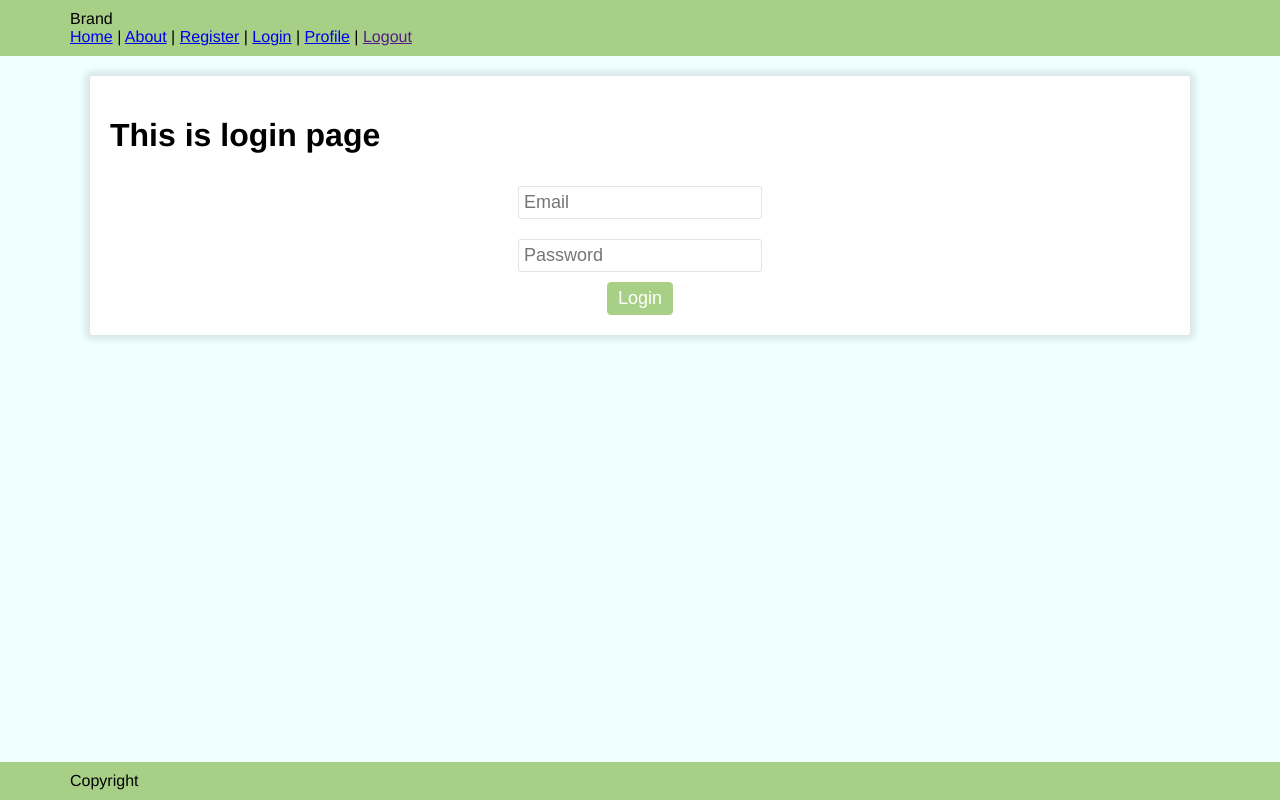
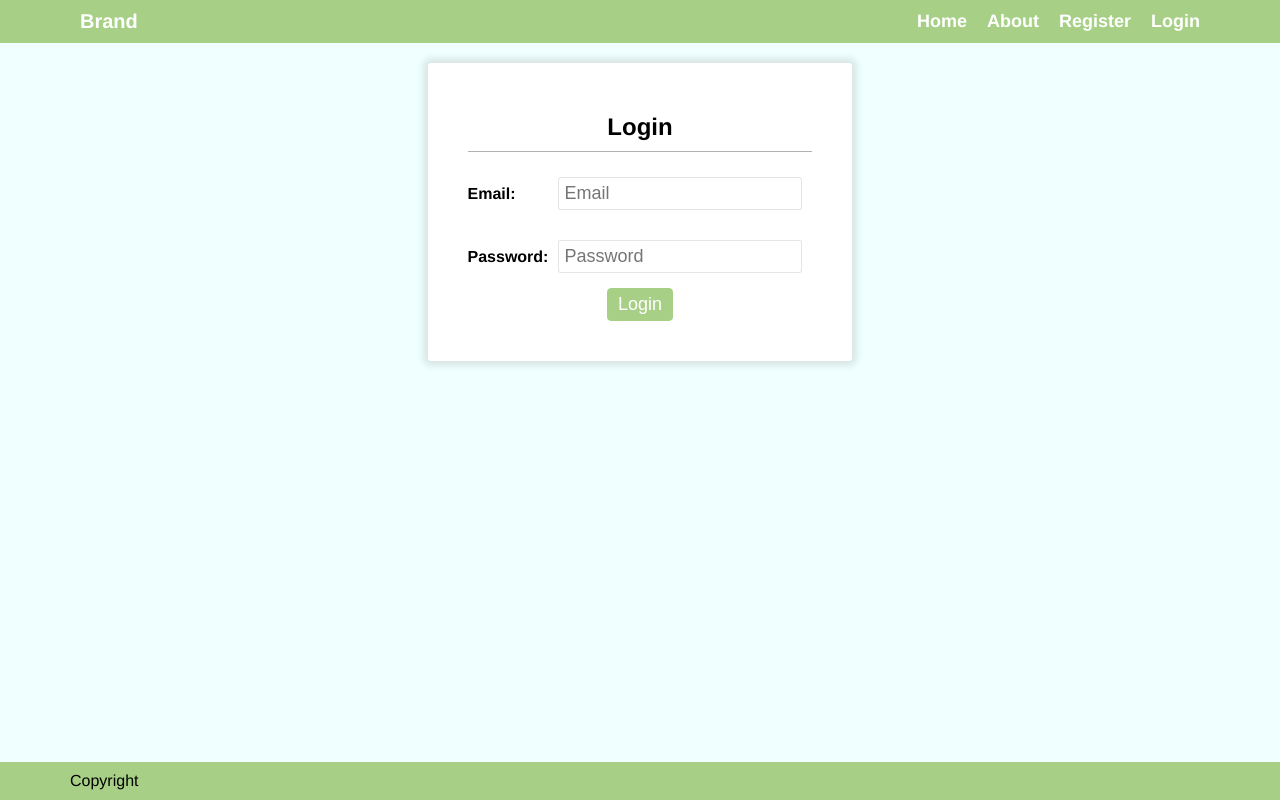
Before and after one commit to Practice-Delphi/Vuejstask, a Vue app: page /#/login in a window 1280 px wide. Built offline with nearby package versions, Linux system fonts and the light colour scheme.

Commit message:
Change form style

```diff
--- a/src/App.vue
+++ b/src/App.vue
@@ -15,11 +15,11 @@
 </template>
 
 <script>
-    import Header from '@/components/Header.vue';
-    import Footer from '@/components/Footer.vue';
+import Header from "@/components/Header.vue";
+import Footer from "@/components/Footer.vue";
 
 export default {
-        name: 'app',
+  name: "app",
   components: {
     Header,
     Footer
@@ -49,7 +49,7 @@ main {
 }
 
 .main {
-  background-color:azure;
+  background-color: azure;
 }
 
 .page {
@@ -62,7 +62,9 @@ main {
   box-shadow: rgb(0, 0, 0, 0.1) 0 0 7px 5px;
   border-radius: 3px;
   padding: 20px;
-  margin: 20px;
+  margin: 20px auto;
+  width: fit-content;
+  align-self: center;
 }
 
 input {
@@ -75,19 +77,105 @@ input {
 form {
   display: flex;
   flex-flow: column nowrap;
-  align-items: center;
+  align-items: stretch;
+  margin: 20px;
 }
 
 button {
+  cursor: pointer;
   font-size: 18px;
   color: white;
   background-color: rgb(167, 208, 134);
   border-radius: 4px;
   border: 1px solid rgb(167, 208, 134);
   padding: 5px 10px;
+  transition: background 0.3s ease-out;
 }
 
 button:hover {
   background-color: rgb(114, 143, 90);
 }
+
+.form-title {
+  font-size: 24px;
+  font-weight: bold;
+  text-align: center;
+  align-self: stretch;
+  padding: 10px;
+  margin-bottom: 10px;
+  border-bottom: 1px solid rgb(0, 0, 0, 0.3);
+}
+
+.form-photo {
+  display: flex;
+  flex-flow: column nowrap;
+  align-items: center;
+}
+
+.form-photo-input-file {
+  height: 100%;
+  width: 100%;
+  position: absolute;
+  right: 0;
+  top: 0;
+  overflow: hidden;
+  opacity: 0;
+  margin: 0;
+  padding: 0;
+}
+
+.form-photo-input {
+  position: relative;
+  display: flex;
+  flex-flow: column nowrap;
+  align-items: center;
+  margin: 10px 0;
+}
+
+.form-photo-input-button {
+  border-radius: 5px 0 0 5px;
+}
+.form-photo-input-label {
+  border-radius: 0 5px 5px 0;
+  margin: 0;
+}
+
+.form-photo-preview {
+  border-radius: 50%;
+  width: 200px;
+  height: 200px;
+  overflow: hidden;
+  display: flex;
+  justify-content: center;
+  align-items: center;
+  position: relative;
+}
+.form-photo-preview > img {
+  position: absolute;
+  margin: auto;
+  min-height: 200px;
+  min-width: 200px;
+  width: 200px;
+  height: auto;
+}
+
+.form-input {
+  display: flex;
+  align-items: center;
+  margin: 5px 0;
+}
+
+.form-input > label {
+  font-weight: bold;
+  font-size: 16px;
+  flex: 1 1 30%;
+  word-wrap: break-word;
+}
+.form-input > input {
+  flex: 1 1 70%;
+}
+
+.form-submit {
+  margin: auto;
+}
 </style>
--- a/src/components/Header.vue
+++ b/src/components/Header.vue
@@ -1,35 +1,85 @@
 <template>
   <header class="header">
-    <div class="page">
-      <div>Brand</div>
-      <div>
-        <router-link to="/">Home</router-link> |
-        <router-link to="/about">About</router-link> |
-        <router-link to="/register">Register</router-link> |
-        <router-link to="/login">Login</router-link> |
-        <router-link to="/profile">Profile</router-link> |
-        <a href='' @click="logout">Logout</a>
+    <div class="page header-container">
+      <div class="header-main">
+        <div class="header-brand">Brand</div>
+      </div>
+      <div class="header-navbar">
+        <router-link class="header-navbar-link" to="/">Home</router-link>
+        <router-link class="header-navbar-link" to="/about">About</router-link>
+        <router-link class="header-navbar-link" v-if="!isUser" to="/register">Register</router-link>
+        <router-link class="header-navbar-link" v-if="!isUser" to="/login">Login</router-link>
+        <router-link class="header-navbar-link" v-if="isUser" to="/profile">Profile</router-link>
+        <a href='' class="header-navbar-link" v-if="isUser" @click="logout">Logout</a>
       </div>
     </div>
   </header>
 </template>
 
 <script>
-import { mapActions } from 'vuex';
+import { mapActions, mapState } from 'vuex';
 
 export default {
   name: 'Header',
+  data() {
+    return {
+      isUser: false
+    }
+  },
+  computed: {
+    ...mapState({
+      userData: 'userData'
+    })
+  },
   methods: {
     ...mapActions({
       logout: 'logoutAction'
     })
+  },
+  created() {
+    if (this.userData.user) {
+      this.isUser = true;
+    }
+    console.log(this.isUser);
   }
 };
 </script>
 
 <style>
-.header {
-  background-color: rgb(167, 208, 134);
-  padding: 10px;
-}
+  .header {
+    background-color: rgb(167, 208, 134);
+  }
+  .header-container {
+    display: flex;
+    flex-flow: row wrap;
+  }
+  .header-main {
+    flex-grow: 1;
+    padding: 10px;
+  }
+  .header-navbar {
+    display: flex;
+    flex-flow: row wrap;
+    justify-content: flex-end;
+  }
+  .header-brand {
+    font-size: 20px;
+    font-weight: bold;
+    color: white;
+  }
+  .header-navbar-link {
+    cursor: pointer;
+    text-decoration: none;
+    display: flex;
+    justify-content: center;
+    align-items: center;
+    padding: 5px 10px;
+    font-weight: bold;
+    font-size: 18px;
+    color: white;
+    transition: background .3s ease-out;
+  }
+  .header-navbar-link:hover {
+    background-color: rgb(114, 143, 90);
+  }
 </style>
--- a/src/views/Login.vue
+++ b/src/views/Login.vue
@@ -1,11 +1,17 @@
 <template>
   <div class="container">
-    <h1>This is login page</h1>
     <h1 v-if="userData.user">Welcome {{ userData.user.name }}</h1>
     <form @submit="login">
-      <input type='email' placeholder='Email' @change="changeEmail">
-      <input type='password' placeholder='Password' @change="changePassword">
-      <button type='submit'>Login</button>
+      <div class="form-title">Login</div>
+      <div class="form-input">
+        <label>Email:</label>
+        <input type="email" placeholder="Email" @change='changeEmail'>
+      </div>
+      <div class="form-input">
+        <label>Password:</label>
+        <input type="password" placeholder="Password" @change='changePassword'>
+      </div>
+      <button class="form-submit" type='submit'>Login</button>
     </form>
   </div>
 </template>
--- a/src/views/Register.vue
+++ b/src/views/Register.vue
@@ -1,24 +1,43 @@
 <template>
   <div class="container">
-    <h1>This is register page</h1>
     <h1 v-if="userData.user">Welcome {{ userData.user.name }}</h1>
     <form @submit='register'>
-      <div>
-        <img :src="photourl" alt="photo"/>
-        <input type="file" @change='choosePhoto'/>
-        <h3>{{this.photoname}}</h3>
+      <div class="form-title">Register</div>
+      <div class="form-photo">
+        <div class="form-photo-preview">
+          <img :src="photourl" alt="photo"/>
+        </div>
+        <div class="form-photo-input">
+          <div class="form-photo-input-new">
+            <button class="form-photo-input-button">Choose</button>
+            <input class="form-photo-input-label" :value="photoname" placeholder="Filename"/>
+          </div>
+          <input class="form-photo-input-file" type="file" accept="image/*" @change='choosePhoto'/>
+        </div>
       </div>
-      <label>Name:</label><input type="text" placeholder="Name" @change='changeName'>
-      <label>Email:</label><input type="email" placeholder="Email" @change='changeEmail'>
-      <label>Password:</label><input type="password" placeholder="Password" @change='changePassword'>
-      <label>Password Confirm:</label><input type="password" placeholder="Password" @change='changePassconf'>
-      <button type="submit">Register</button>
+      <div class="form-input">
+        <label>Name:</label>
+        <input type="text" placeholder="Name" @change='changeName'>
+      </div>
+      <div class="form-input">
+        <label>Email:</label>
+        <input type="email" placeholder="Email" @change='changeEmail'>
+      </div>
+      <div class="form-input">
+        <label>Password:</label>
+        <input type="password" placeholder="Password" @change='changePassword'>
+      </div>
+      <div class="form-input">
+        <label>Password Confirm:</label><input type="password" placeholder="Password" @change='changePassconf'>
+      </div>
+      <button class="form-submit" type="submit">Register</button>
     </form>
   </div>
 </template>
 
 <script>
 import { mapActions, mapState } from "vuex";
+import defaultuserphoto from "../assets/default-user.png";
 export default {
   name: "Register",
   data() {
@@ -79,6 +98,9 @@ export default {
     if (this.userData.user) {
       this.$router.replace("/profile");
     }
+    if (!this.photourl) {
+      this.photourl = defaultuserphoto;
+    }
   },
   updated() {
     if (this.userData.user) {
```
Lines whose indentation alone changed are shown as unchanged.
